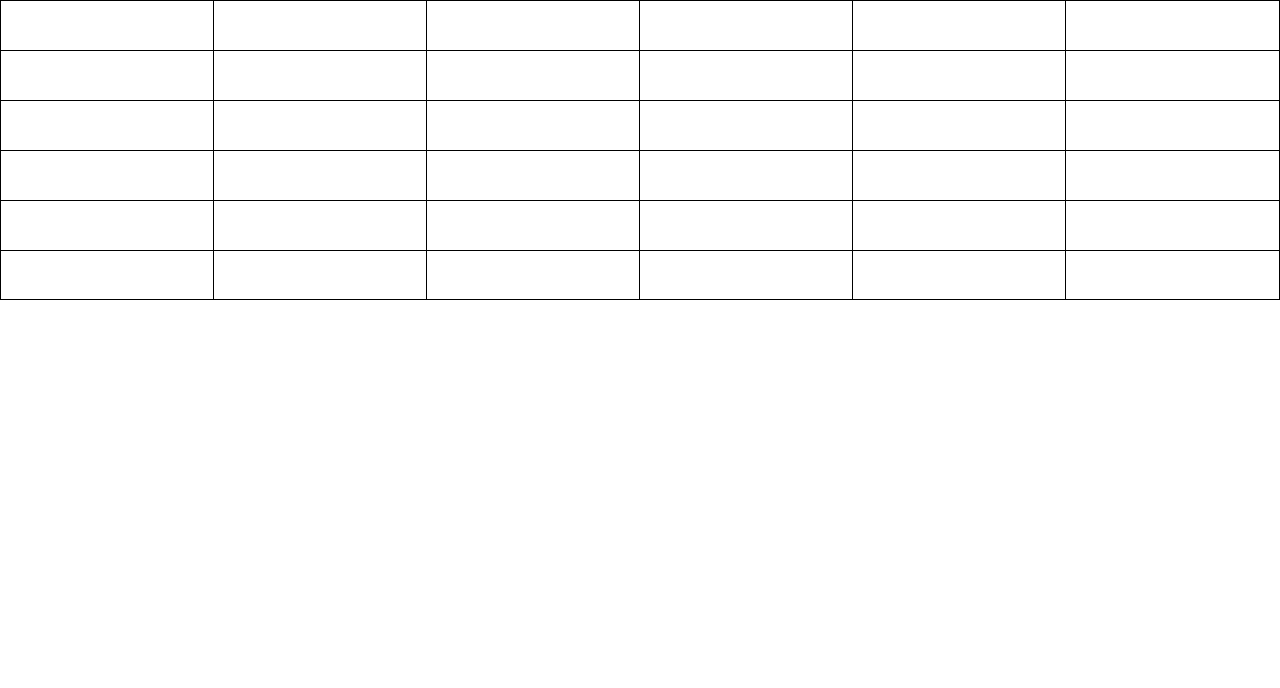
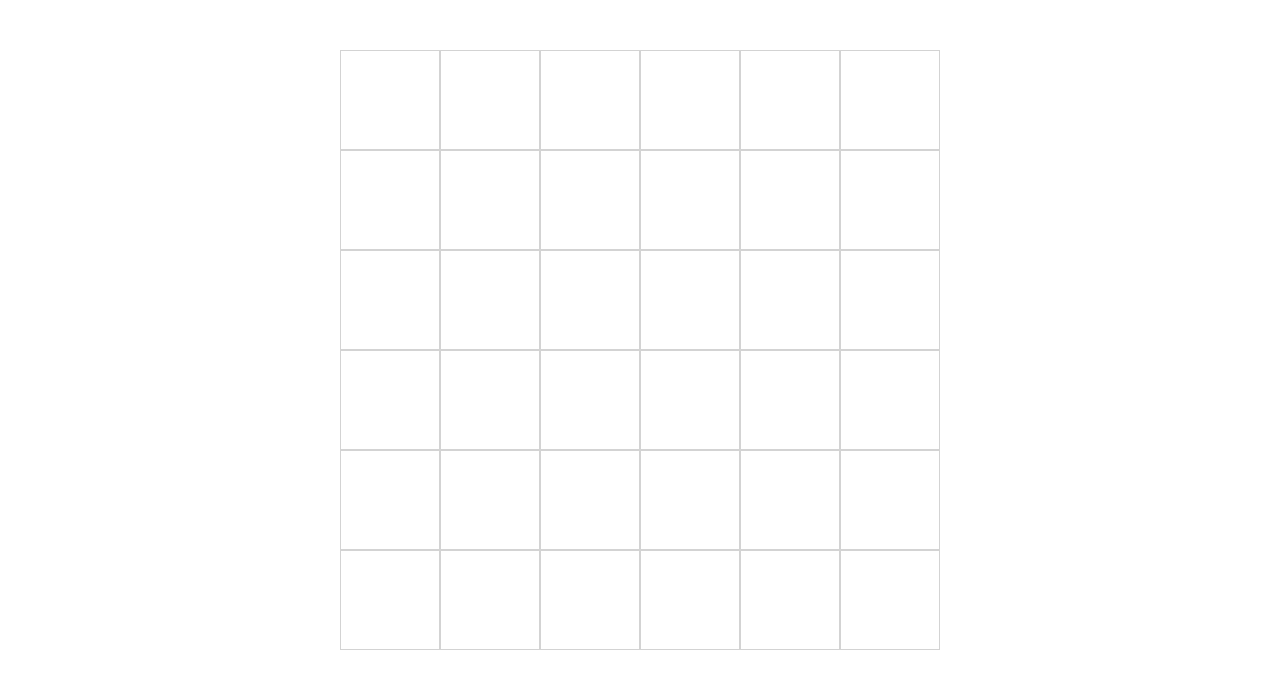
Before and after one commit to Jo-Mel/js-jq-ajax-grigliaquad, a plain HTML site: page index.html in a window 1280 px wide. Drawn offline with nearby package versions, Linux system fonts and the light colour scheme.

Commit message:
Add quadratini in maniera dinamica

```diff
--- a/css/style.css
+++ b/css/style.css
@@ -4,33 +4,32 @@
     box-sizing: border-box;
 }
 
-.riga {
-    height: 50px;
-    display: flex;
-    border: 1px solid black;
+.template {
+    display: none;
 }
 
-.riga:not(:last-child) {
-    border-bottom: transparent
+.griglia {
+    width: 600px;
+    margin: 50px auto;
+    display: flex;
+    flex-wrap: wrap;
 }
 
-.col {
-    border-right: 1px solid black;
-    flex: 1 1 auto;
-    width: 50px;
+.square {
     display: flex;
+    justify-content: center;
     align-items: center;
-    justify-content: center;
-}
-
-.col:last-child {
-    border-right: transparent
+    width: 100px;
+    height: 100px;
+    border: 1px solid lightgrey;
+    cursor: pointer;
+    font-size: 30px;
 }
 
 .bg-yellow {
-    background-color: yellow;
+    background: yellow;
 }
 
 .bg-green {
-    background-color: green;
+    background: green;
 }
--- a/index.html
+++ b/index.html
@@ -8,55 +8,10 @@
     <title>Griglia Ajax</title>
   </head>
   <body>
-    <div id="griglia">
-      <div class="riga">
-        <div class="col"></div>
-        <div class="col"></div>
-        <div class="col"></div>
-        <div class="col"></div>
-        <div class="col"></div>
-        <div class="col"></div>
-      </div>
-      <div class="riga">
-        <div class="col"></div>
-        <div class="col"></div>
-        <div class="col"></div>
-        <div class="col"></div>
-        <div class="col"></div>
-        <div class="col"></div>
-      </div>
-      <div class="riga">
-        <div class="col"></div>
-        <div class="col"></div>
-        <div class="col"></div>
-        <div class="col"></div>
-        <div class="col"></div>
-        <div class="col"></div>
-      </div>
-      <div class="riga">
-        <div class="col"></div>
-        <div class="col"></div>
-        <div class="col"></div>
-        <div class="col"></div>
-        <div class="col"></div>
-        <div class="col"></div>
-      </div>
-      <div class="riga">
-        <div class="col"></div>
-        <div class="col"></div>
-        <div class="col"></div>
-        <div class="col"></div>
-        <div class="col"></div>
-        <div class="col"></div>
-      </div>
-      <div class="riga">
-        <div class="col"></div>
-        <div class="col"></div>
-        <div class="col"></div>
-        <div class="col"></div>
-        <div class="col"></div>
-        <div class="col"></div>
-      </div>
+    <div class="griglia"></div>
+
+    <div class="template">
+      <div class="square"></div>
     </div>
 
     <script src="js/script.js"></script>
--- a/js/script.js
+++ b/js/script.js
@@ -1,5 +1,10 @@
 $(document).ready(function () {
-  $(".col").click(function () {
+  for (var i = 0; i < 36; i++) {
+    var quadrato = $(".template .square").clone();
+    $(".griglia").append(quadrato);
+  }
+
+  $(".square").click(function () {
     var box = $(this);
 
     if (box.text() !== "") {
```
